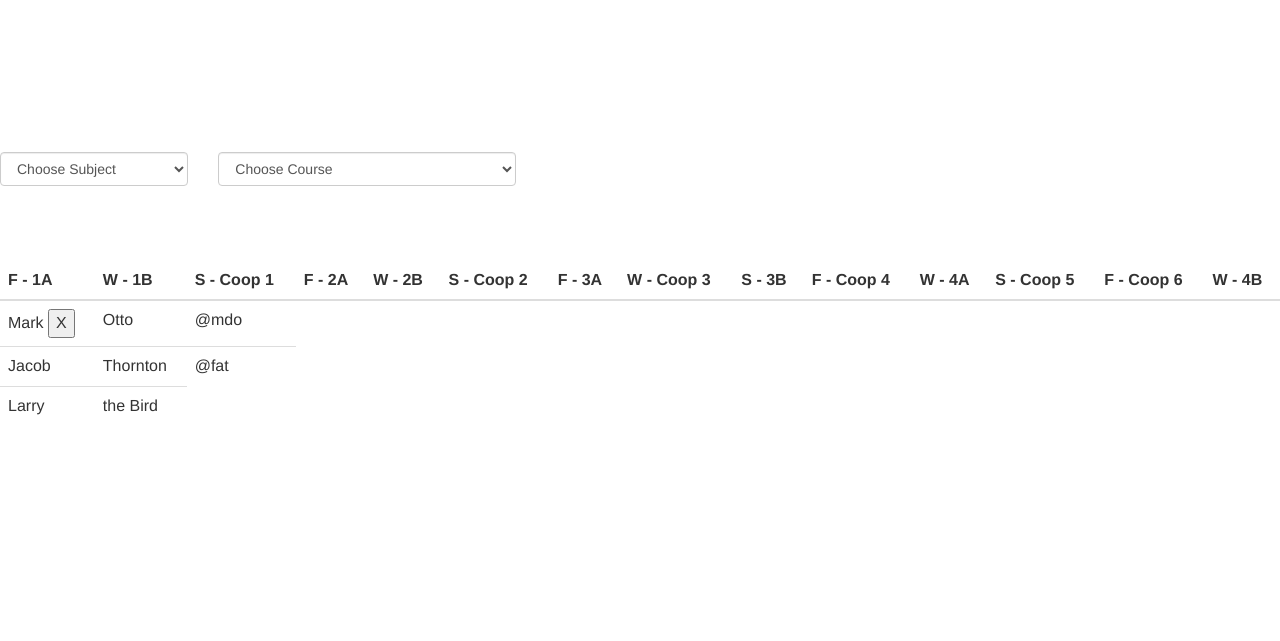
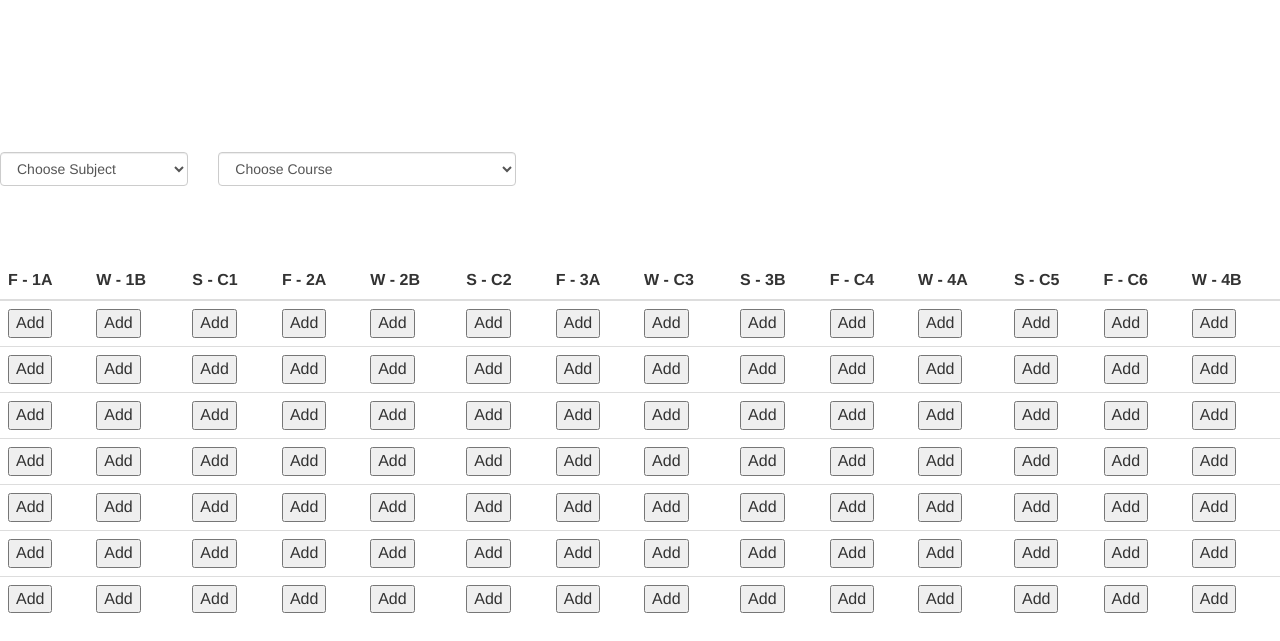
Before and after one commit to benson-guo/Waterloo-Course-Scheduler, a plain HTML site: page html/index.html in a window 1280 px wide. Shown: the part 263-904 px from the top of the page. Before the commit the page ends 800 px from the top, so only its background shows below. Drawn offline with nearby package versions, Linux system fonts and the light colour scheme; files that its build step writes are made by us from their sources; no server answers; files whose address does not match are found by name.

Commit message:
dynamically created table cells

```diff
--- a/html/index.html
+++ b/html/index.html
@@ -50,40 +50,26 @@
 		<div id="courseAntireq"></div>
 		<div id="courseCoreq"></div>
 		<br><br>
-		<table class="table">
+		<table class="table" id="coursetable">
 		  <thead>
 		    <tr>
 		      <th>F - 1A</th>
 		      <th>W - 1B</th>
-		      <th>S - Coop 1</th>
+		      <th>S - C1</th>
 		      <th>F - 2A</th>
 		      <th>W - 2B</th>
-		      <th>S - Coop 2</th>
+		      <th>S - C2</th>
 		      <th>F - 3A</th>
-		      <th>W - Coop 3</th>
+		      <th>W - C3</th>
 		      <th>S - 3B</th>
-		      <th>F - Coop 4</th>
+		      <th>F - C4</th>
 		      <th>W - 4A</th>
-		      <th>S - Coop 5</th>
-		      <th>F - Coop 6</th>
+		      <th>S - C5</th>
+		      <th>F - C6</th>
 		      <th>W - 4B</th>
 		    </tr>
 		  </thead>
 		  <tbody>
-		    <tr>
-		      <td>Mark <button id='deletebutton'>X</button></td>
-		      <td>Otto</td>
-		      <td>@mdo</td>
-		    </tr>
-		    <tr>
-		      <td>Jacob</td>
-		      <td>Thornton</td>
-		      <td>@fat</td>
-		    </tr>
-		    <tr>
-		      <td>Larry</td>
-		      <td>the Bird</td>
-		    </tr>
 		  </tbody>
 		</table>
 	</body>
--- a/js/main.js
+++ b/js/main.js
@@ -98,12 +98,23 @@ $("#courseSelect").change(function(){
     });
 });
 
+//coursetable setup and functions
+function setup(){
+    var table=document.getElementById("coursetable");
+    var numCols=table.rows[0].cells.length;
+    for(var x=0; x<7; x++){
+        var row=table.insertRow(1);
+        for (var y=0; y<numCols; y++){
+            var cell = row.insertCell(y);
+            cell.innerHTML = "<button id='addbutton'>Add</button>";
+        }
+    }
+}
+setup();
 $("td").on("click", '#deletebutton', function(){
-    console.log($(this).closest("td").text());
    $(this).closest("td").html("<button id='addbutton'>Add</button>");
 });
 
 $("td").on("click", '#addbutton', function(){
-    console.log("the greatest");
     $(this).closest("td").html("Mark <button id='deletebutton'>X</button>");
 });
--- a/server.js
+++ b/server.js
@@ -97,7 +97,6 @@ app.post('/reqdescript', function(req,res){
 	try{
 		var requestedID = subjects[req.body.courseSubject][req.body.courseCode]['course_id'];
 		response.data.getOfferings(uwclient,requestedID,function(data){
-			console.log(data);
 			if (data['prerequisites']==null)
                 data['prerequisites']='N/A';
             if (data['antirequisites']==null)
```
